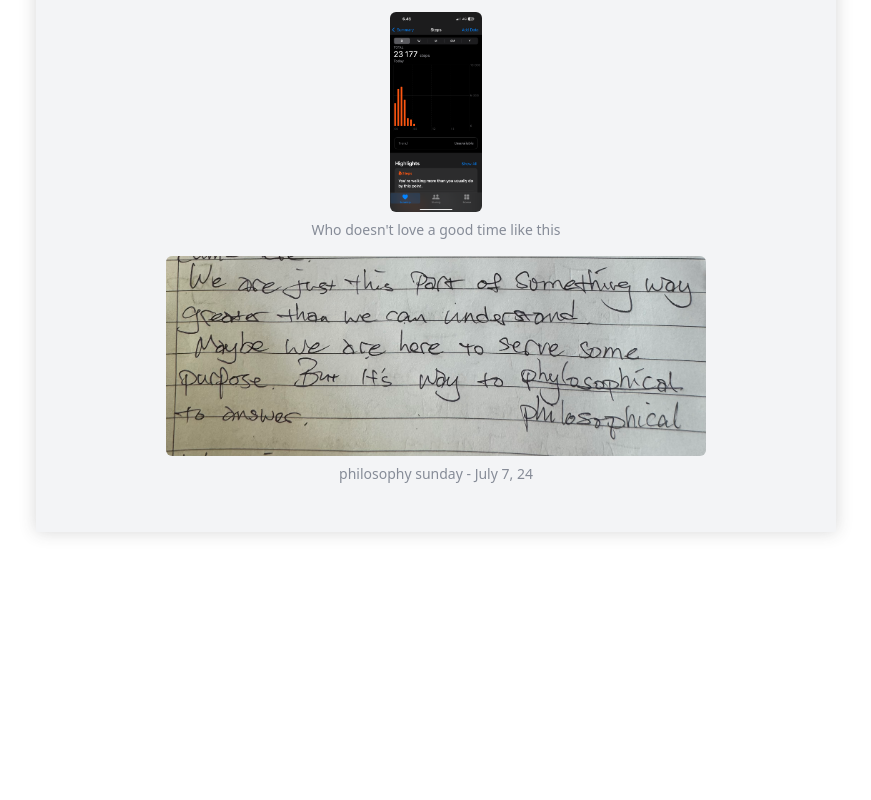
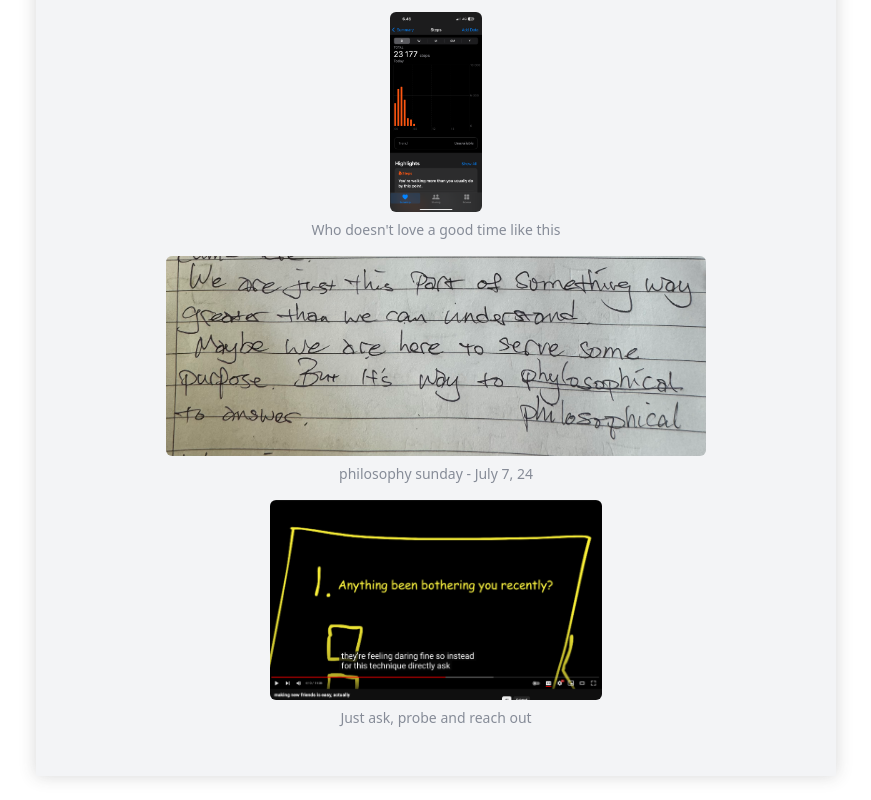
Before and after one commit to baggiiiie/blog, a Next.js app: page /gallery in a window 1280 px wide. Shown: the part 412-1212 px from the top of the page, without its empty margins (204-1075 px from the left). Before the commit the page ends 968 px from the top, so only its background shows below. Built offline with nearby package versions, Linux system fonts and the light colour scheme.

Commit message:
feat: add more gallery pics

```diff
--- a/src/pages/gallery.js
+++ b/src/pages/gallery.js
@@ -14,6 +14,11 @@ const image3 = "pics/life_view.jpg";
 const alt3 = "philosophy sunday - July 7, 24";
 const description3 =
   "wrote this down in the morning. was reading Designing Your Life. coincidentally watched this video just now, found this sentence completely mesmerizing: 'you are the universe attempting to figure itself out, don't end it because you got confused.' https://youtu.be/35s4-3T5dJY?si=r-4nwy8sWi6IPA20&t=327";
+
+const image4 = "pics/make-friends.png";
+const alt4 = "Just ask, probe and reach out";
+const description4 =
+  "how can it be so easy, to reach out the olive branch and lightly probe and explore deeper convos?";
 
 const ImageZoom = ({ src, alt, description }) => {
   const [isOpen, setIsOpen] = useState(false);
@@ -67,6 +72,7 @@ export default function Gallery() {
         <ImageZoom src={testImage} alt={alt} description={description} />
         <ImageZoom src={image2} alt={alt2} description={description2} />
         <ImageZoom src={image3} alt={alt3} description={description3} />
+        <ImageZoom src={image4} alt={alt4} description={description4} />
       </div>
     </div>
   );
```
Also changed, not shown: public/pics/make-friends.png (added).
